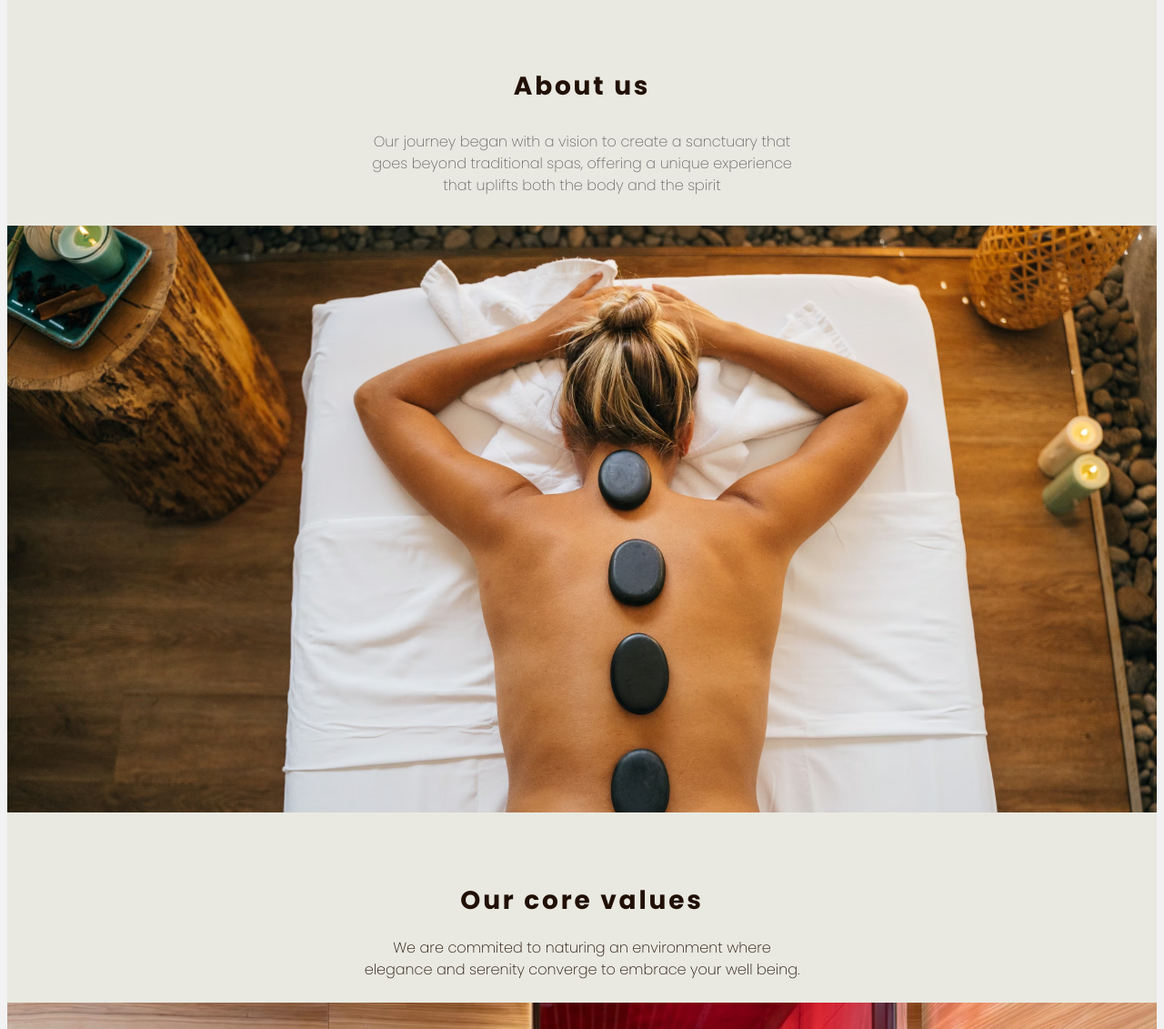
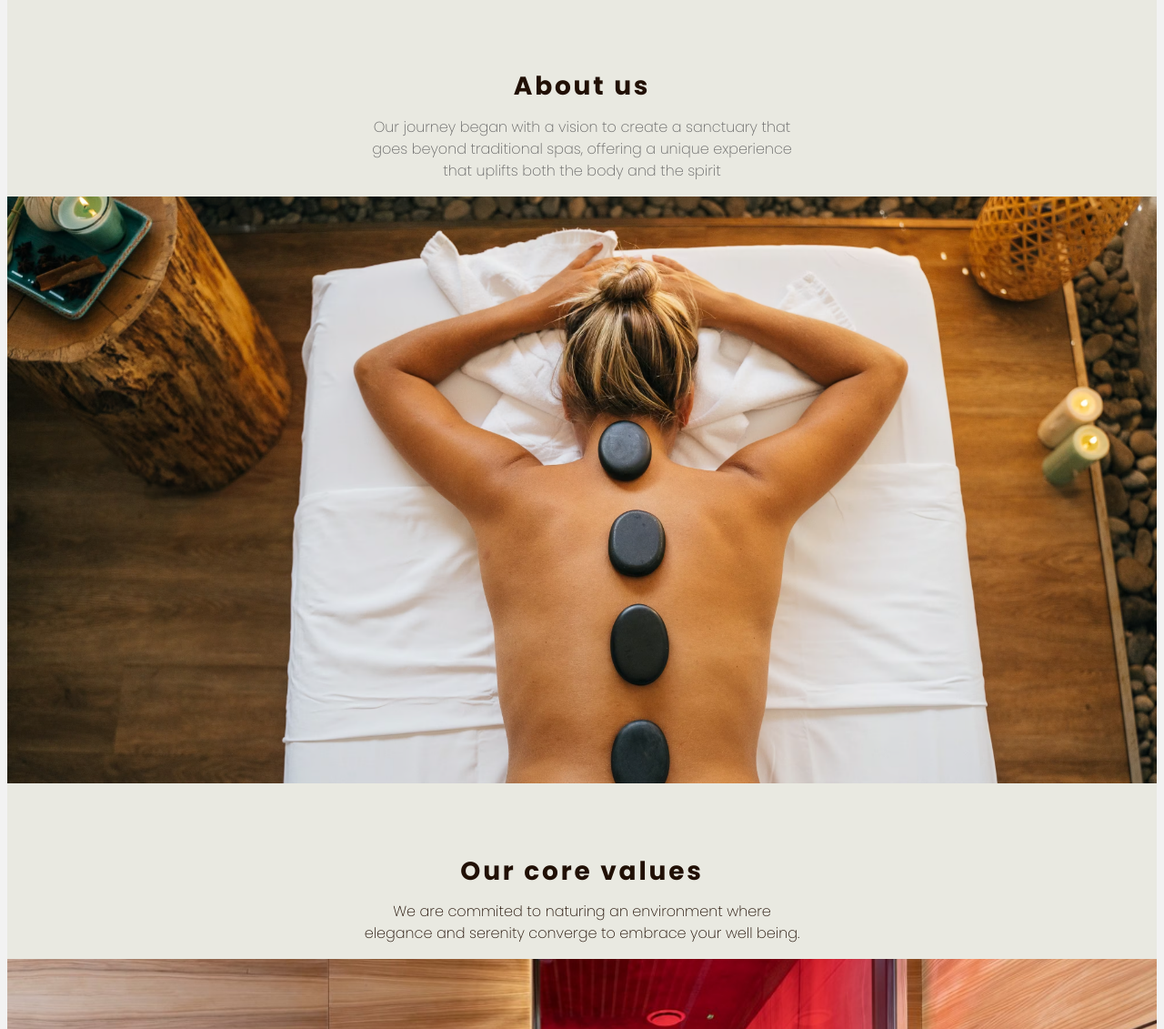
Before and after one commit to Hwezah/Black-Bold, a website built with Vite: page index.html in a window 1280 px wide. Shown: the part 802-1933 px from the top of the page at 91% size. Built offline with nearby package versions, Linux system fonts and the light colour scheme; some packages are replaced by stand-ins of ours; files whose address does not match are found by name.

Commit message:
minor tweaks

```diff
--- a/index.html
+++ b/index.html
@@ -45,7 +45,7 @@
 
   <main>
 
-  <section class="about container  text-center  " | data-type= "wide" id="about-us">
+  <section class="about container padding-block-start-12 text-center  " | data-type= "wide" id="about-us">
 <div class="text-center">
 
 <div class="about__text">
@@ -64,7 +64,7 @@ alt="" class="lazy-loa"
     <section class="site-values container padding-block-start-12 " data-type="wide">
       <div class="site-values__text text-center">
         <h2 class="section-heading">Our core values</h2>
-        <p class="padding-block-6">We are commited to naturing an environment where elegance and serenity converge to embrace your well being.
+        <p class="padding-block-4">We are commited to naturing an environment where elegance and serenity converge to embrace your well being.
         </p>
 
         </div>
@@ -144,7 +144,7 @@ alt="" class="lazy-loa"
         </div>
       </div>
         <div class="section__title flow-2 site-services__box-2">
-          <div class="site-services__box-2-text padding-block-start-14">
+          <div class="site-services__box-2-text padding-block-start-12">
             <h3 class="uppercase text-center">Our Customer</h3>
             <h2 class="text-center ">
               Treatment process
--- a/sass/components/_site-about.scss
+++ b/sass/components/_site-about.scss
@@ -2,15 +2,12 @@
 
 .about {
   background-color: $color-neutral-1000;
-  padding-block-start: $section-padding-block;
-  // background-image: url(../public/spa-imgs/Sudea.jpg);
-
   &__text {
     max-width: 50ch;
     margin-inline: auto;
     p {
       color: clr(neutral, "400", "dark");
-      padding-block: $size-8;
+      padding-block: $size-4;
     }
   }
 }
```
